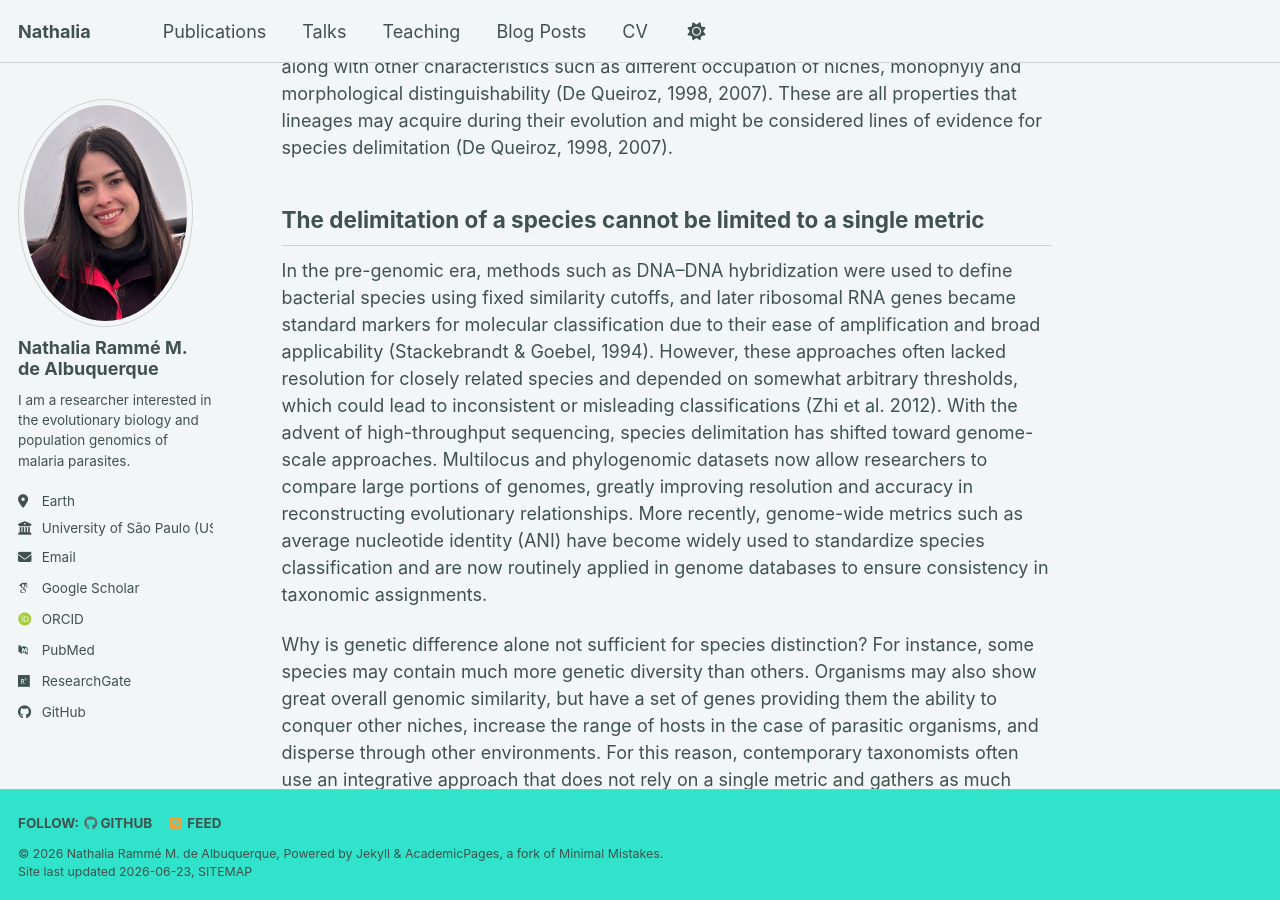
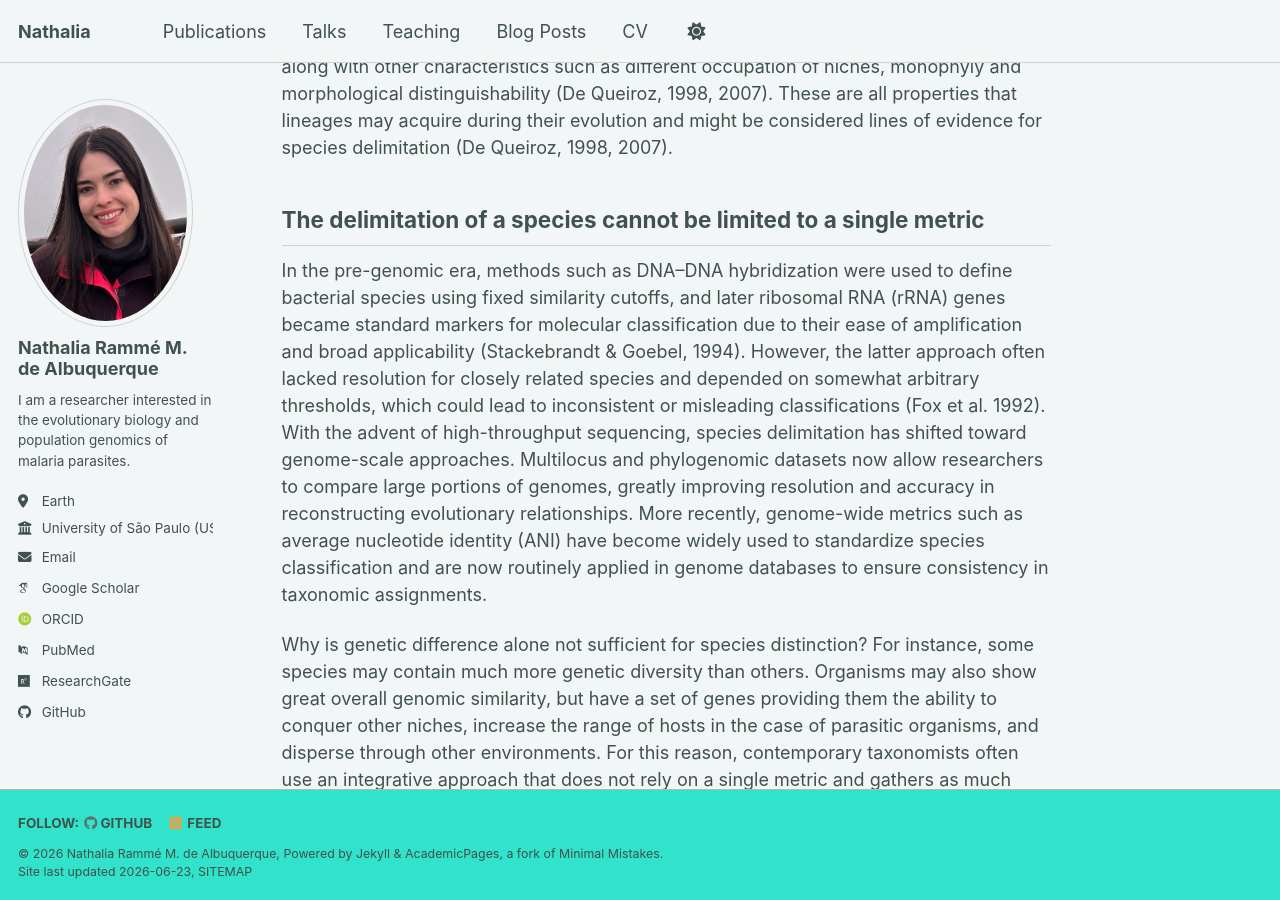
Before and after one commit to nramme/nramme.github.io, a Jekyll site: the page built from _posts/2026-06-23-blog-post-1.md, in a window 1280 px wide and 900 px high, scrolled down 671 px. Built offline with Jekyll 4.4.1, drawn with Linux system fonts in a browser that asks for light colours; some web fonts are replaced; a script bundle is joined from its source files by our own code; library files that are not in the unit come from our copies.

Commit message:
Update 2026-06-23-blog-post-1.md

```diff
--- a/_posts/2026-06-23-blog-post-1.md
+++ b/_posts/2026-06-23-blog-post-1.md
@@ -15,7 +15,7 @@ Speciation is a complex and continuous process, and it is not always straightfor
 
 The delimitation of a species cannot be limited to a single metric
 ---------
-In the pre-genomic era, methods such as DNA–DNA hybridization were used to define bacterial species using fixed similarity cutoffs, and later ribosomal RNA genes became standard markers for molecular classification due to their ease of amplification and broad applicability (Stackebrandt & Goebel, 1994). However, these approaches often lacked resolution for closely related species and depended on somewhat arbitrary thresholds, which could lead to inconsistent or misleading classifications (Zhi et al. 2012). With the advent of high-throughput sequencing, species delimitation has shifted toward genome-scale approaches. Multilocus and phylogenomic datasets now allow researchers to compare large portions of genomes, greatly improving resolution and accuracy in reconstructing evolutionary relationships. More recently, genome-wide metrics such as average nucleotide identity (ANI) have become widely used to standardize species classification and are now routinely applied in genome databases to ensure consistency in taxonomic assignments.
+In the pre-genomic era, methods such as DNA–DNA hybridization were used to define bacterial species using fixed similarity cutoffs, and later ribosomal RNA (rRNA) genes became standard markers for molecular classification due to their ease of amplification and broad applicability (Stackebrandt & Goebel, 1994). However, the latter approach often lacked resolution for closely related species and depended on somewhat arbitrary thresholds, which could lead to inconsistent or misleading classifications (Fox et al. 1992). With the advent of high-throughput sequencing, species delimitation has shifted toward genome-scale approaches. Multilocus and phylogenomic datasets now allow researchers to compare large portions of genomes, greatly improving resolution and accuracy in reconstructing evolutionary relationships. More recently, genome-wide metrics such as average nucleotide identity (ANI) have become widely used to standardize species classification and are now routinely applied in genome databases to ensure consistency in taxonomic assignments.
 
 Why is genetic difference alone not sufficient for species distinction? For instance, some species may contain much more genetic diversity than others. Organisms may also show great overall genomic similarity, but have a set of genes providing them the ability to conquer other niches, increase the range of hosts in the case of parasitic organisms, and disperse through other environments. For this reason, contemporary taxonomists often use an integrative approach that does not rely on a single metric and gathers as much evidence as possible for species delimitation, taking into account genetic, ecological, phylogenetic and morphological data (Hawksworth and Lücking, 2017; Zhao et al., 2018; Košuthová et al., 2020).
 
```
